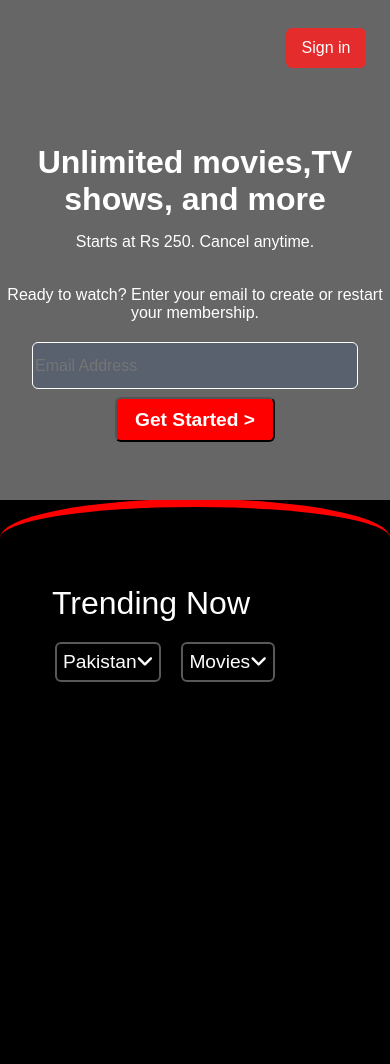
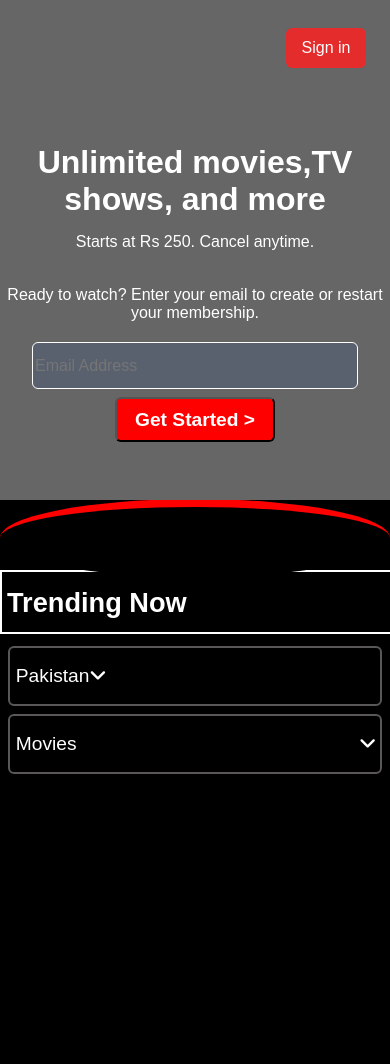
Before and after one commit to MuhammadTawha/Netflix-page-project, a plain HTML site: page index.html in a window 390 px wide. Drawn offline with Linux system fonts and the light colour scheme.

Commit message:
media query added to country and movie selection btn

```diff
--- a/style.css
+++ b/style.css
@@ -190,8 +190,8 @@
 }
 
 .trending h2{
-    font-size:2rem;
-    font-weight: 500;
+    font-size:1.7rem;
+    font-weight:bold;
     margin-top: 15px;
     margin-left: 22px;
     /* border:2px solid white; */
@@ -214,13 +214,58 @@
     width: 29rem;
     display:flex;
     flex-direction: row;
-    justify-content: space-evenly;
     align-items: center;
     font-size:1.2rem;
     color:white;
     background-color: black;
     border:2px solid rgb(89, 87, 87);
     border-radius: 6px;
+}
+
+/* #angle-down{
+    align-self:;
+} */
+
+@media(max-width: 600px){
+
+    .trending{
+        border:2px solid white;
+        width:100%;
+        margin-left:0px;
+    }
+
+    .trending h2{
+        margin-left:5px;
+        width: 50%;
+    }
+
+    .options{
+        flex-direction: column;
+        align-items: center;
+        height:150px;
+        width:100%;
+        margin-left:0;
+    }
+    .button-prop{
+        font-weight: 500;
+        font-size:larger;
+        width:96%;
+        height:60px;
+        margin-right:20px;
+        margin-left:20px;
+        display:flex;
+        flex-direction: row;
+    }
+
+    #movies{
+        margin-top: 8px;
+        margin-right: 20px;
+    }
+
+    #angle-down{
+        position:absolute;
+        right:14px;
+    }
 }
 
 #movies{
```
